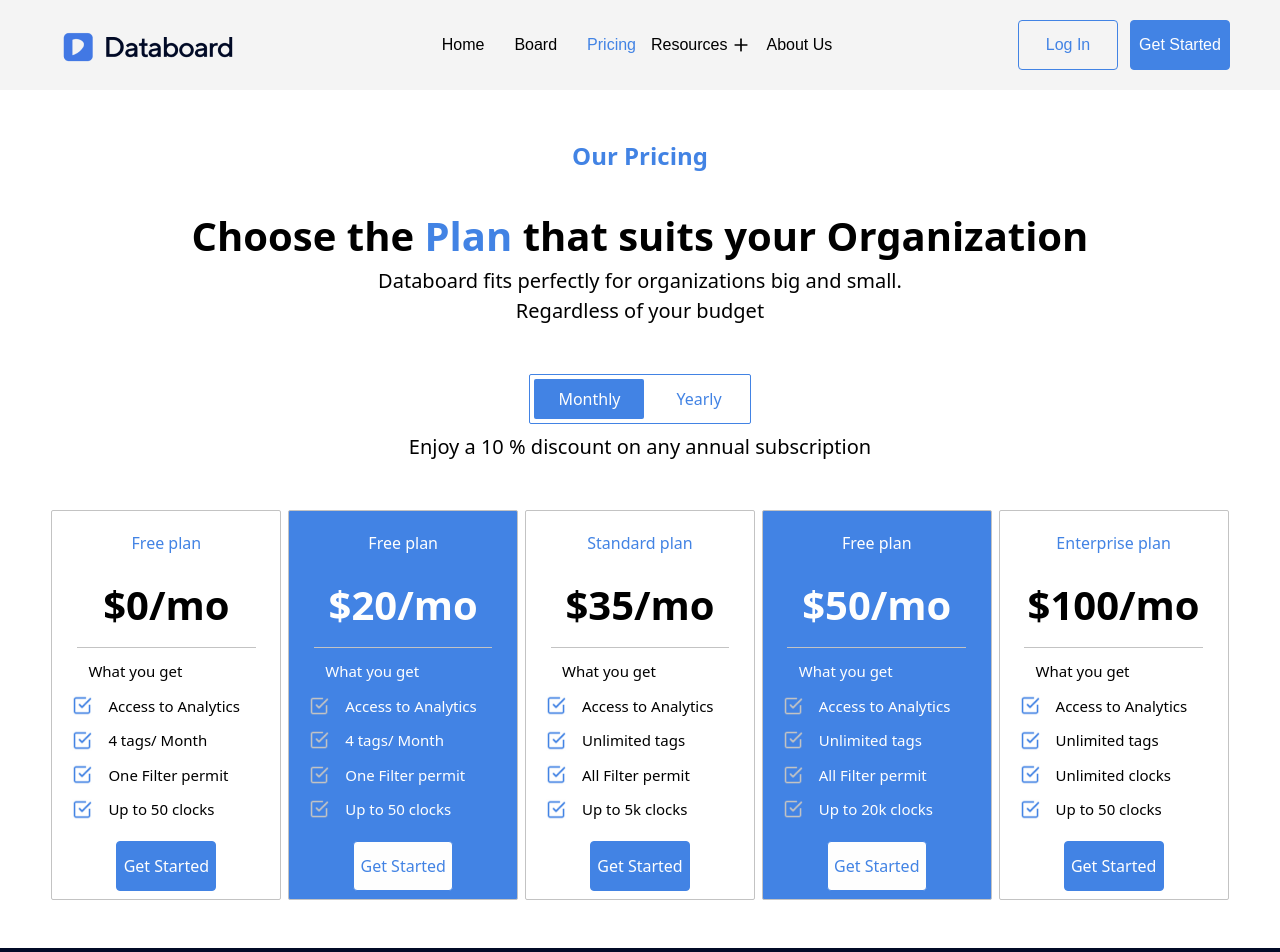
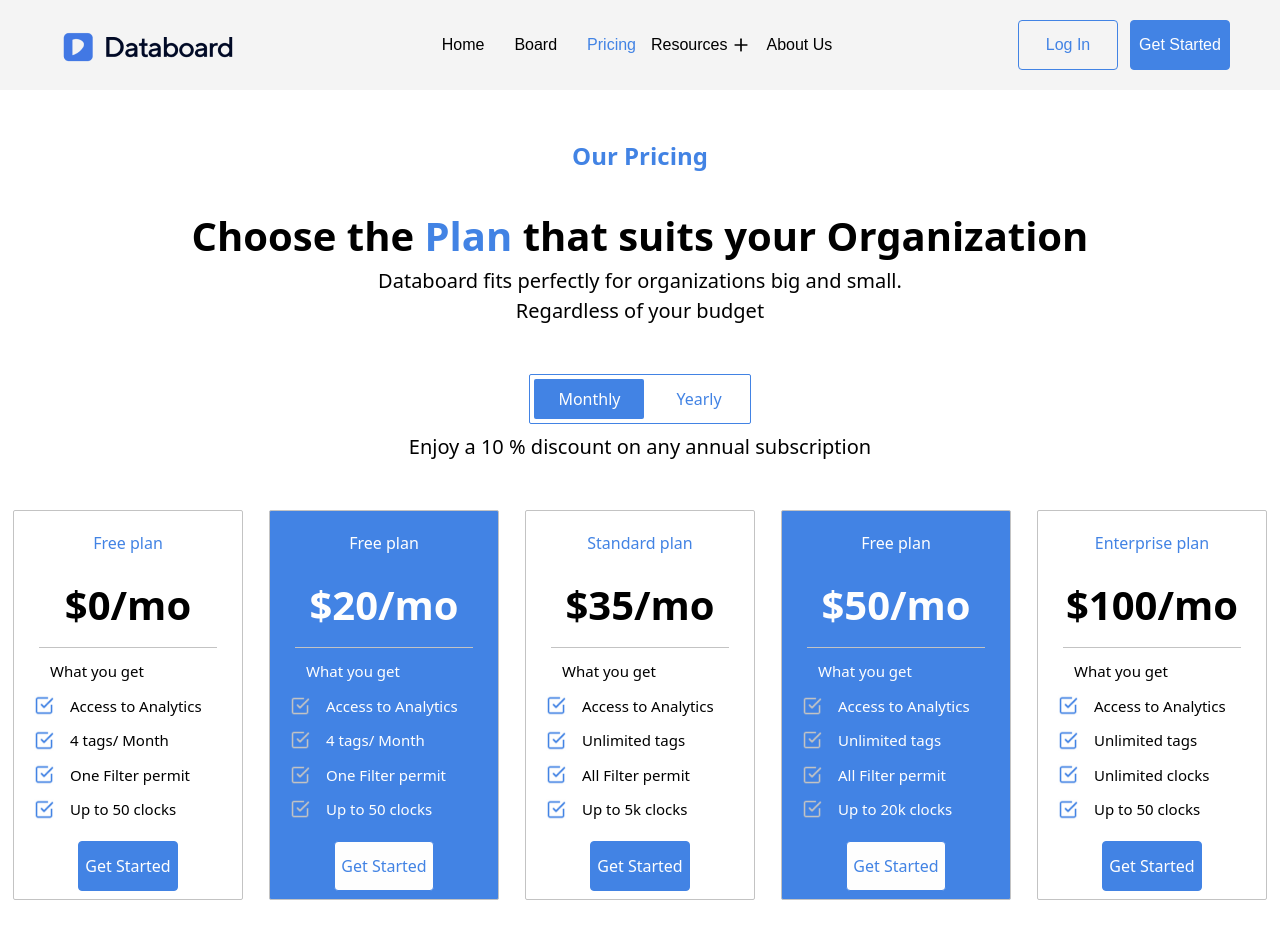
Before and after one commit to databoard-ai/databoard, a Next.js app: page /pricing in a window 1280 px wide. Shown: the top 952 px of the page. Built offline with nearby package versions, Linux system fonts and the light colour scheme.

Commit message:
responsive pricing done

```diff
--- a/pages/pricing.tsx
+++ b/pages/pricing.tsx
@@ -63,8 +63,8 @@ const Pricing: NextPage = () => {
                 </div>
                 <span className='block text-center mt-2 text-[20px]'>Enjoy a 10 % discount on any annual subscription</span>
             </div>
-            <div className='flex justify-around my-12 mx-12'>
-                <div className='w-[230px] border border-[#C3C3C3] rounded-sm p-5 pb-2'>
+            <div className='grid sm:grid-cols-2 md:grid-cols-3 lg:grid-cols-4 xl:grid-cols-5 md:justify-around my-12'>
+                <div className='w-[230px] m-auto sm:m-none mb-3 border border-[#C3C3C3] rounded-sm p-5 pb-2'>
                     <div className=''>
                         <span className='block text-center text-primaryBlue'>Free plan</span>
                         <span className='block text-center font-bold text-[40px] mt-5 price'>$0/mo</span>
@@ -95,7 +95,7 @@ const Pricing: NextPage = () => {
                         <button className='flex mx-auto my-0 border border-primaryBlue rounded-[4px] h-[50px] w-[100px]  bg-primaryBlue'><span className='block m-auto text-pureWhite'>Get Started</span></button>
                     </div>
                 </div>
-                <div className='w-[230px] border border-[#C3C3C3] rounded-sm bg-primaryBlue p-5 pb-2'>
+                <div className='w-[230px] m-auto sm:m-none mb-3 border border-[#C3C3C3] rounded-sm bg-primaryBlue p-5 pb-2'>
                     <div className=''>
                         <span className='block text-center text-pureWhite'>Free plan</span>
                         <span className='block text-center font-bold text-[40px] text-pureWhite mt-5 price'>$20/mo</span>
@@ -126,7 +126,7 @@ const Pricing: NextPage = () => {
                         <button className='flex mx-auto my-0 border border-primaryBlue rounded-[4px] h-[50px] w-[100px]  bg-pureWhite'><span className='block m-auto text-primaryBlue'>Get Started</span></button>
                     </div>
                 </div>
-                <div className='w-[230px] border border-[#C3C3C3] rounded-sm p-5 pb-2'>
+                <div className='w-[230px] m-auto sm:m-none mb-3 border border-[#C3C3C3] rounded-sm p-5 pb-2'>
                     <div className=''>
                         <span className='block text-center text-primaryBlue'>Standard plan</span>
                         <span className='block text-center font-bold text-[40px] mt-5 price'>$35/mo</span>
@@ -157,7 +157,7 @@ const Pricing: NextPage = () => {
                         <button className='flex mx-auto my-0 border border-primaryBlue rounded-[4px] h-[50px] w-[100px]  bg-primaryBlue'><span className='block m-auto text-pureWhite'>Get Started</span></button>
                     </div>
                 </div>
-                <div className='w-[230px] border border-[#C3C3C3] rounded-sm p-5 pb-2 bg-primaryBlue'>
+                <div className='w-[230px] m-auto sm:m-none mb-3 border border-[#C3C3C3] rounded-sm p-5 pb-2 bg-primaryBlue'>
                     <div className=''>
                         <span className='block text-center text-pureWhite'>Free plan</span>
                         <span className='block text-center font-bold text-[40px] text-pureWhite mt-5 price'>$50/mo</span>
@@ -188,7 +188,7 @@ const Pricing: NextPage = () => {
                         <button className='flex mx-auto my-0 border border-primaryBlue rounded-[4px] h-[50px] w-[100px]  bg-pureWhite'><span className='block m-auto text-primaryBlue'>Get Started</span></button>
                     </div>
                 </div>
-                <div className='w-[230px] border border-[#C3C3C3] rounded-sm p-5 pb-2'>
+                <div className='w-[230px] m-auto sm:m-none mb-3 border border-[#C3C3C3] rounded-sm p-5 pb-2'>
                     <div className=''>
                         <span className='block text-center text-primaryBlue'>Enterprise plan</span>
                         <span className='block text-center font-bold text-[40px] mt-5 price'>$100/mo</span>
@@ -220,7 +220,7 @@ const Pricing: NextPage = () => {
                     </div>
                 </div>
             </div>
-            <Brands/>
+            {/* <Brands/> */}
             <Join/>
             <Footer />
         </>
```
